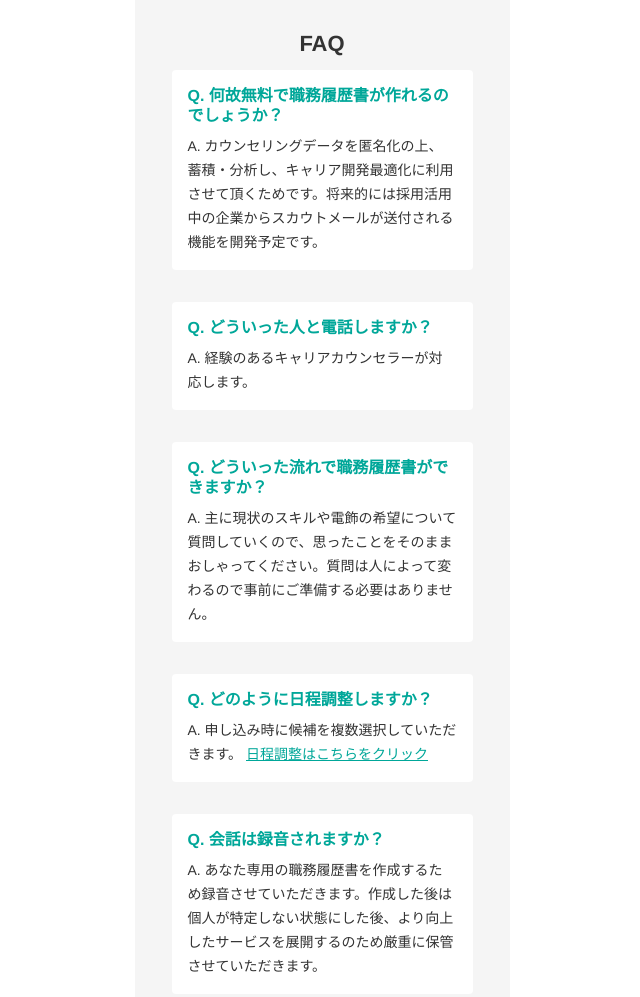
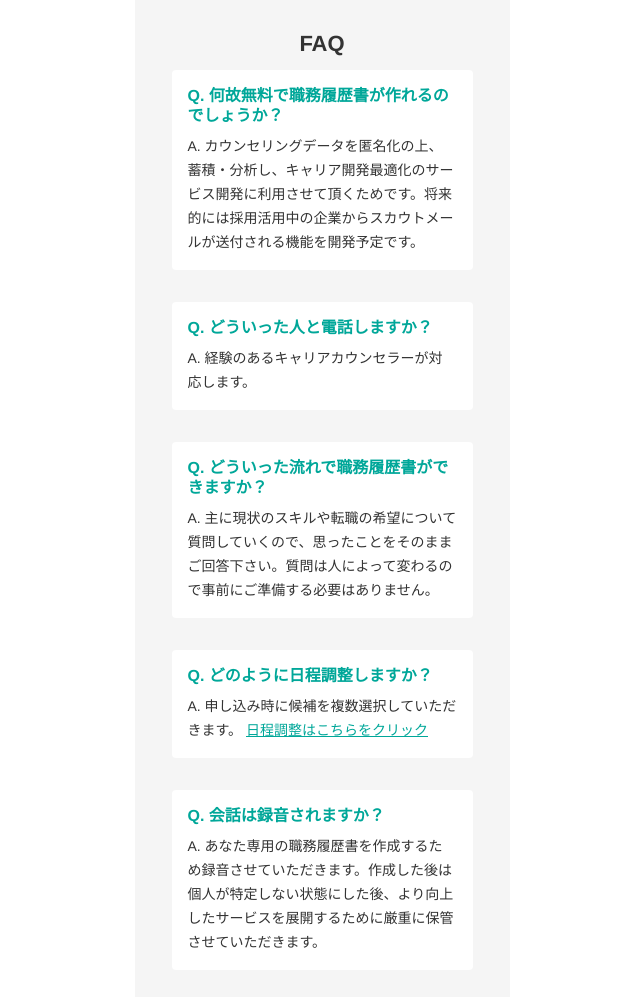
Before and after one commit to kazuakiosawa/Resume-Factory, a plain HTML site: page index.html in a window 1280 px wide. Shown: the part 3780-4777 px from the top of the page, without its empty margins (318-958 px from the left). Drawn offline with Linux system fonts and the light colour scheme.

Commit message:
誤字の修正

```diff
--- a/index.html
+++ b/index.html
@@ -140,7 +140,7 @@
                         <div class="FAQ_Q">
                           Q. 何故無料で職務履歴書が作れるのでしょうか？
                         </div>
-                        <p>A. カウンセリングデータを匿名化の上、蓄積・分析し、キャリア開発最適化に利用させて頂くためです。将来的には採用活用中の企業からスカウトメールが送付される機能を開発予定です。</p>
+                        <p>A. カウンセリングデータを匿名化の上、蓄積・分析し、キャリア開発最適化のサービス開発に利用させて頂くためです。将来的には採用活用中の企業からスカウトメールが送付される機能を開発予定です。</p>
                       </div>
                       <div class="FAQ_block">
                         <div class="FAQ_Q">
@@ -152,7 +152,7 @@
                         <div class="FAQ_Q">
                           Q. どういった流れで職務履歴書ができますか？
                         </div>
-                        <p>A. 主に現状のスキルや電飾の希望について質問していくので、思ったことをそのままおしゃってください。質問は人によって変わるので事前にご準備する必要はありません。</p>
+                        <p>A. 主に現状のスキルや転職の希望について質問していくので、思ったことをそのままご回答下さい。質問は人によって変わるので事前にご準備する必要はありません。</p>
                       </div>
                       <div class="FAQ_block">
                         <div class="FAQ_Q">
@@ -164,7 +164,7 @@
                         <div class="FAQ_Q">
                           Q. 会話は録音されますか？
                         </div>
-                        <p>A. あなた専用の職務履歴書を作成するため録音させていただきます。作成した後は個人が特定しない状態にした後、より向上したサービスを展開するのため厳重に保管させていただきます。 </p>
+                        <p>A. あなた専用の職務履歴書を作成するため録音させていただきます。作成した後は個人が特定しない状態にした後、より向上したサービスを展開するために厳重に保管させていただきます。 </p>
                       </div>
                     </div>
                   </div>
```
